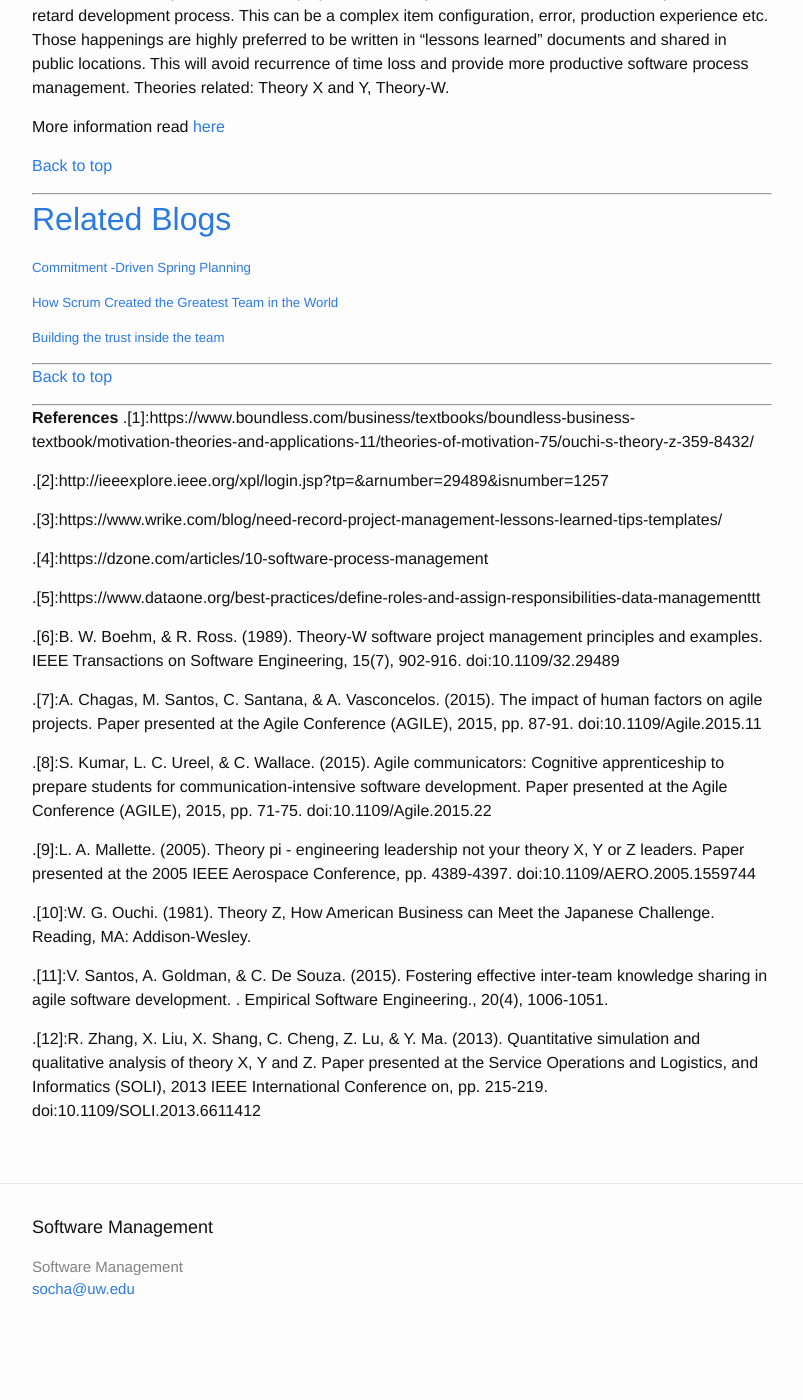
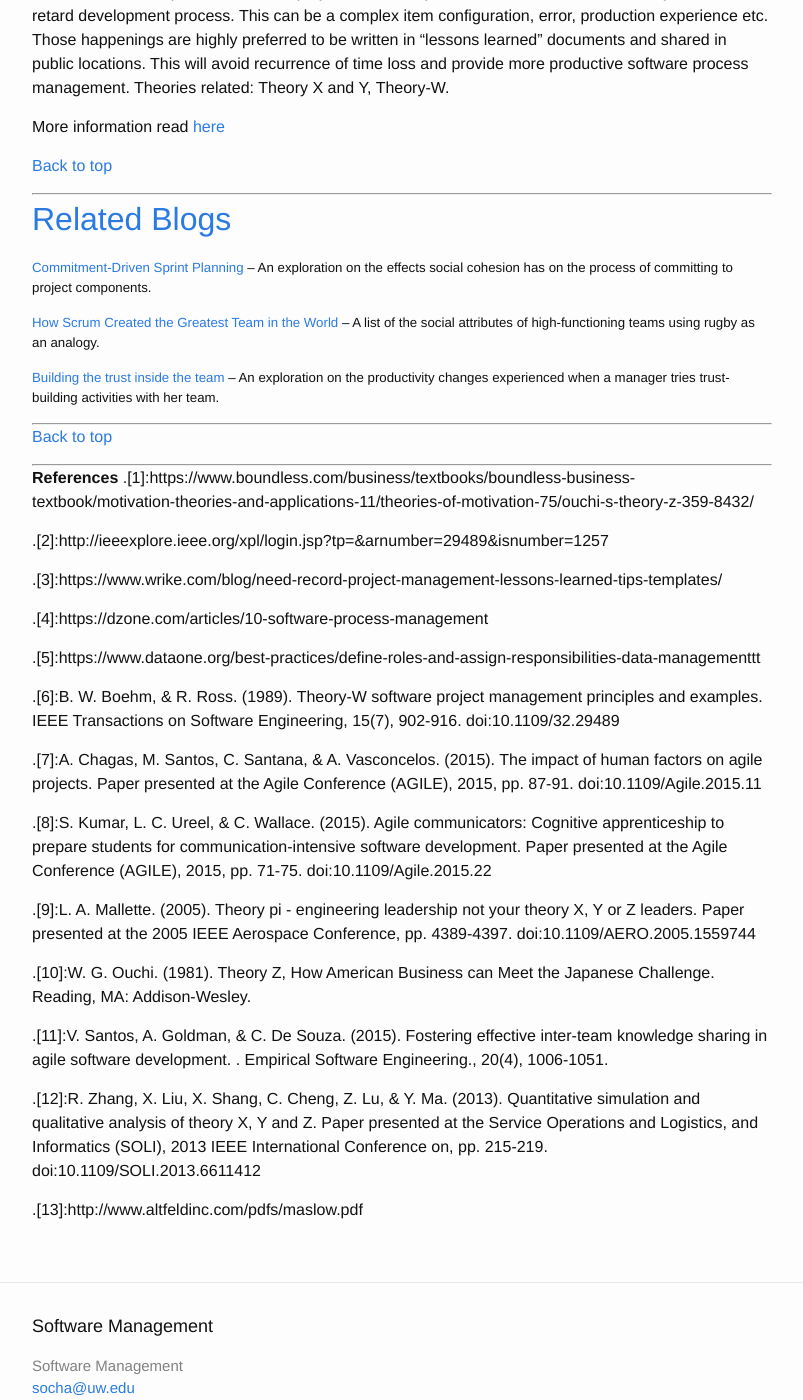
Before and after one commit to css566/css566.github.io, a Jekyll site: the page built from _posts/2016-04-28-Social_Aspects_of_Software_Management.md, in a window 1280 px wide and 1400 px high, scrolled down 5063 px. Shown: the whole window, without its empty margins (238-1041 px from the left). Built offline with Jekyll 4.4.1, drawn with Linux system fonts in a browser that asks for light colours; comment, search, counter and statistics services are not loaded; before the commit the page ends 6424 px from its top, so only the background shows below that.

Commit message:
Update 2016-04-28-Social_Aspects_of_Software_Management.md
Blog link descriptions added and typos fixed

```diff
--- a/_posts/2016-04-28-Social_Aspects_of_Software_Management.md
+++ b/_posts/2016-04-28-Social_Aspects_of_Software_Management.md
@@ -227,11 +227,11 @@ More information read [here][practices]
 
 ## <a name="related-blogs">Related Blogs</a>
 
-##### [Commitment -Driven Spring Planning](https://www.mountaingoatsoftware.com/blog/commitment-driven-planning) <br>
+##### [Commitment-Driven Sprint Planning](https://www.mountaingoatsoftware.com/blog/commitment-driven-planning) -- An exploration on the effects social cohesion has on the process of committing to project components. <br>
 
-##### [How Scrum Created the Greatest Team in the World](https://www.rallydev.com/blog/agile-coaching/how-scrum-created-greatest-team-world) <br>
+##### [How Scrum Created the Greatest Team in the World](https://www.rallydev.com/blog/agile-coaching/how-scrum-created-greatest-team-world) -- A list of the social attributes of high-functioning teams using rugby as an analogy. <br>
 
-##### [Building the trust inside the team](http://www.agilecafe.org/building-the-trust-inside-the-team/) <br>
+##### [Building the trust inside the team](http://www.agilecafe.org/building-the-trust-inside-the-team/) -- An exploration on the productivity changes experienced when a manager tries trust-building activities with her team.<br>
 
 ----
 
@@ -264,6 +264,8 @@ More information read [here][practices]
 
   .[12]:R. Zhang, X. Liu, X. Shang, C. Cheng, Z. Lu, & Y. Ma. (2013). Quantitative simulation and qualitative analysis of theory X, Y and Z. Paper presented at the Service Operations and Logistics, and Informatics (SOLI), 2013 IEEE International Conference on, pp. 215-219. doi:10.1109/SOLI.2013.6611412
 
+  .[13]:http://www.altfeldinc.com/pdfs/maslow.pdf
+
 [Theory Z]: {% post_url 2016-04-28-Social_Theories_for_Software_Management %}#theory_z
 
 [Theory Y]: {% post_url 2016-04-28-Social_Theories_for_Software_Management %}#theory_y
```
